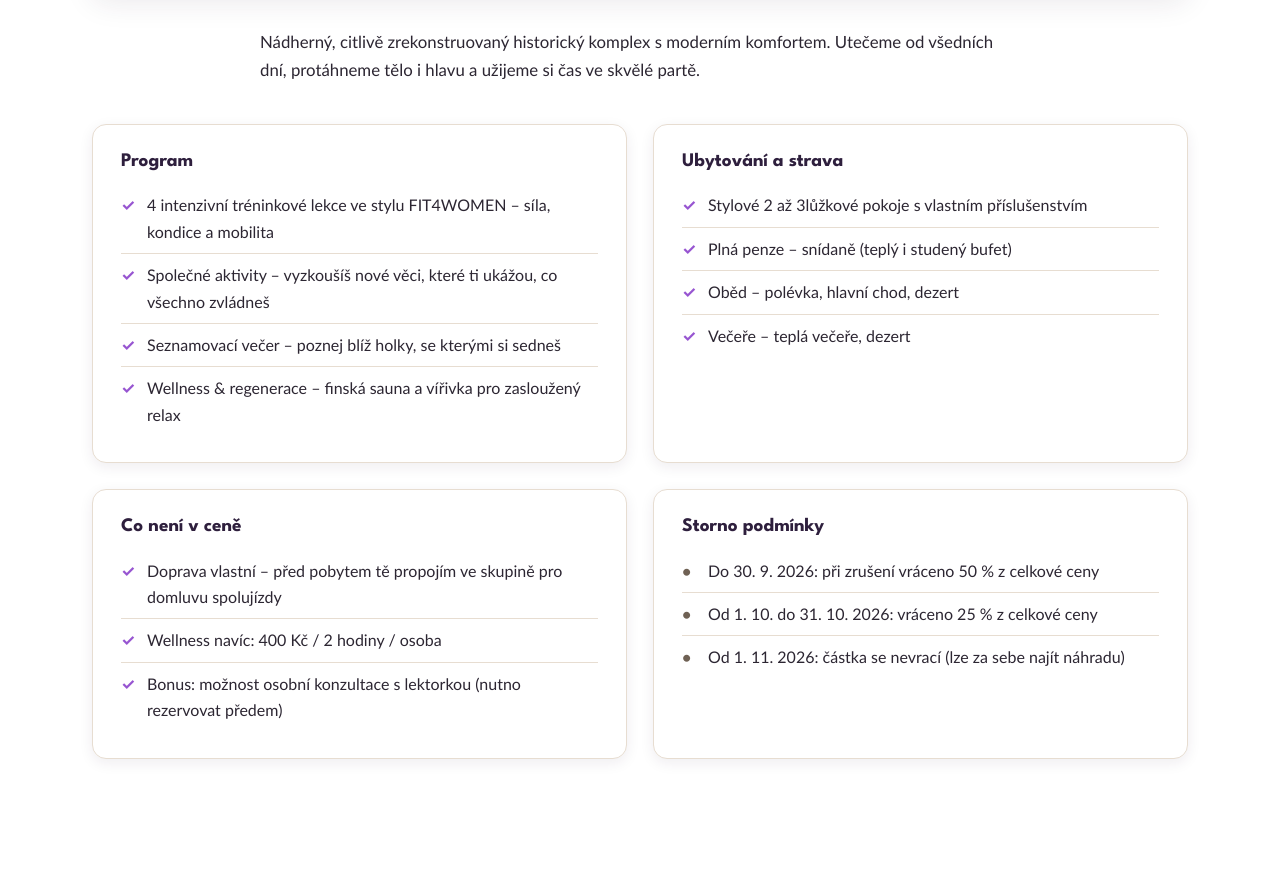
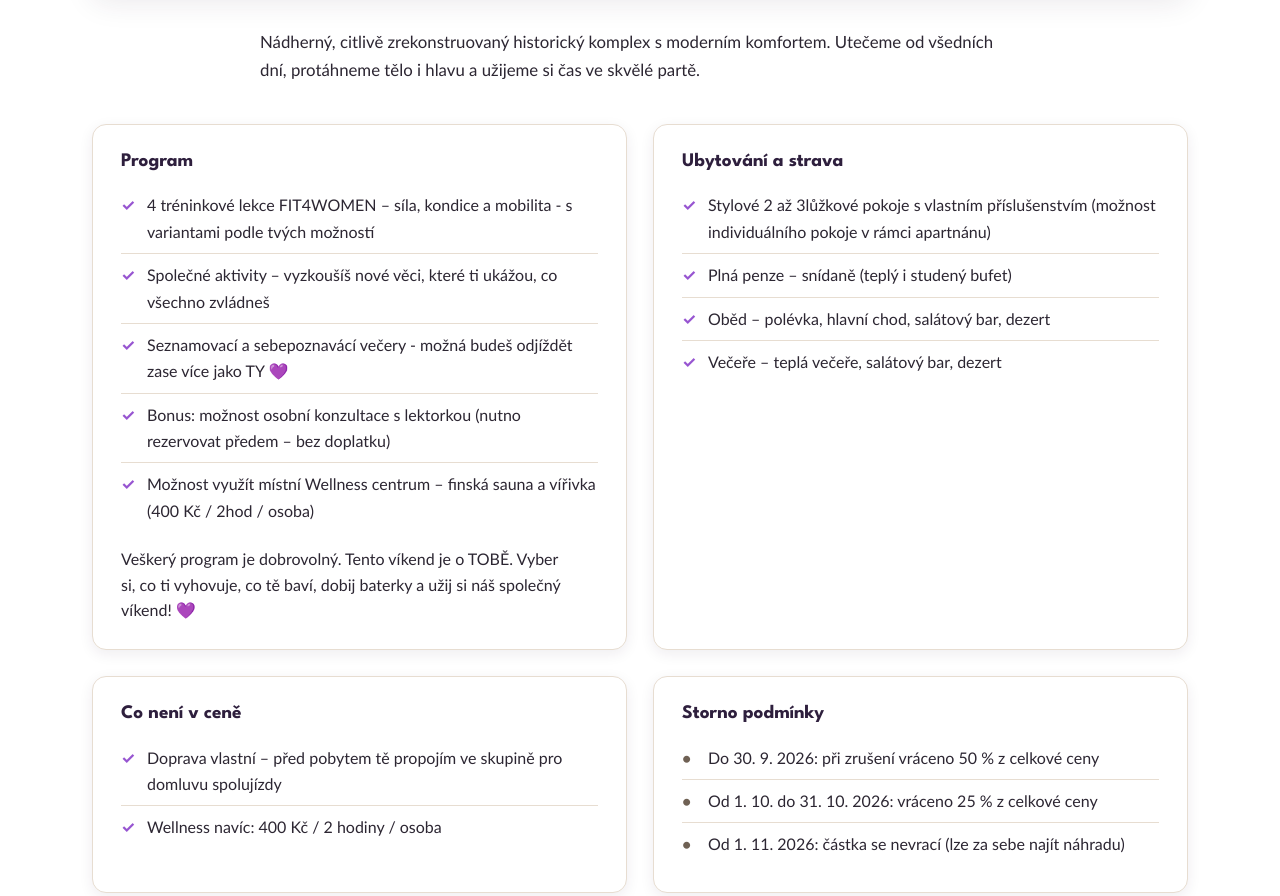
Before and after one commit to muchktom/fit4women, an Eleventy site: page web/src/vikend.njk in a window 1280 px wide. Shown: the part 720-1616 px from the top of the page. Built offline with nearby package versions, Linux system fonts and the light colour scheme; Eleventy itself is replaced by a stand-in of ours; files that its build step writes are made by us from their sources.

Commit message:
vikend text

```diff
--- a/web/src/_includes/components.njk
+++ b/web/src/_includes/components.njk
@@ -175,9 +175,10 @@
 
 {# --- Karta v mřížce campu (nadpis + odrážky). Odrážky jdou do těla přes {% call %} jako <li>…</li>.
      storno=true použije tečky místo fajfek (storno podmínky). --- #}
-{% macro campCard(title, storno=false) %}
+{% macro campCard(title, storno=false, note="") %}
 <div class="camp-card{{ ' storno' if storno }}">
   <h3>{{ title }}</h3>
   <ul>{{ caller() }}</ul>
+  {% if note %}<p class="camp-card-note">{{ note }}</p>{% endif %}
 </div>
 {% endmacro %}
--- a/web/src/assets/styles.css
+++ b/web/src/assets/styles.css
@@ -413,6 +413,7 @@ details.faq .a{padding:0 0 20px;color:var(--muted)}
 .camp-card li:last-child{border-bottom:0}
 .camp-card li::before{content:"✓";position:absolute;left:0;color:var(--purple-500);font-weight:700}
 .camp-card.storno li::before{content:"•";color:var(--taupe-700)}
+.camp-card-note{margin:14px 0 0;color:var(--ink);line-height:1.6}
 
 /* ---------- Footer ---------- */
 footer.site{background:var(--plum-900);color:#e8dcec;padding:56px 0 26px;position:relative}
--- a/web/src/vikend.njk
+++ b/web/src/vikend.njk
@@ -26,22 +26,22 @@ description: "Podzimní FIT4WOMEN camp 20.–22. 11. 2026 na Tvrzi Krassa v Podj
     </div>
 
     <div class="camp-grid">
-      {% call c.campCard("Program") %}
-        <li>4 intenzivní tréninkové lekce ve stylu FIT4WOMEN – síla, kondice a mobilita</li>
+      {% call c.campCard("Program", false, "Veškerý program je dobrovolný. Tento víkend je o TOBĚ. Vyber si, co ti vyhovuje, co tě baví, dobij baterky a užij si náš společný víkend! 💜") %}
+        <li>4 tréninkové lekce FIT4WOMEN – síla, kondice a mobilita - s variantami podle tvých možností</li>
         <li>Společné aktivity – vyzkoušíš nové věci, které ti ukážou, co všechno zvládneš</li>
-        <li>Seznamovací večer – poznej blíž holky, se kterými si sedneš</li>
-        <li>Wellness &amp; regenerace – finská sauna a vířivka pro zasloužený relax</li>
+        <li>Seznamovací a sebepoznavácí večery - možná budeš odjíždět zase více jako TY 💜</li>
+        <li>Bonus: možnost osobní konzultace s lektorkou (nutno rezervovat předem – bez doplatku)</li>
+        <li>Možnost využít místní Wellness centrum – finská sauna a vířivka (400 Kč / 2hod / osoba)</li>
       {% endcall %}
       {% call c.campCard("Ubytování a strava") %}
-        <li>Stylové 2 až 3lůžkové pokoje s vlastním příslušenstvím</li>
+        <li>Stylové 2 až 3lůžkové pokoje s vlastním příslušenstvím (možnost individuálního pokoje v rámci apartnánu)</li>
         <li>Plná penze – snídaně (teplý i studený bufet)</li>
-        <li>Oběd – polévka, hlavní chod, dezert</li>
-        <li>Večeře – teplá večeře, dezert</li>
+        <li>Oběd – polévka, hlavní chod, salátový bar, dezert</li>
+        <li>Večeře – teplá večeře, salátový bar, dezert</li>
       {% endcall %}
       {% call c.campCard("Co není v ceně") %}
         <li>Doprava vlastní – před pobytem tě propojím ve skupině pro domluvu spolujízdy</li>
         <li>Wellness navíc: 400 Kč / 2 hodiny / osoba</li>
-        <li>Bonus: možnost osobní konzultace s lektorkou (nutno rezervovat předem)</li>
       {% endcall %}
       {% call c.campCard("Storno podmínky", true) %}
         <li>Do 30. 9. 2026: při zrušení vráceno 50 % z celkové ceny</li>
```
